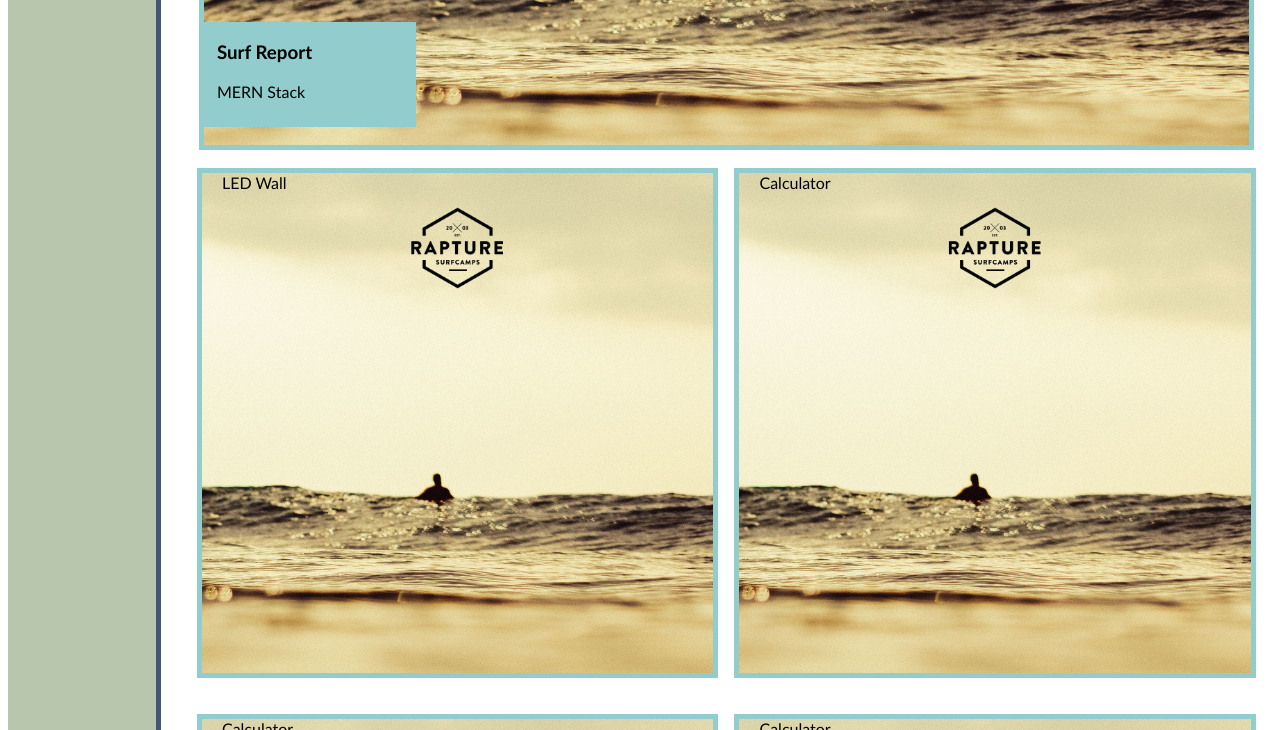
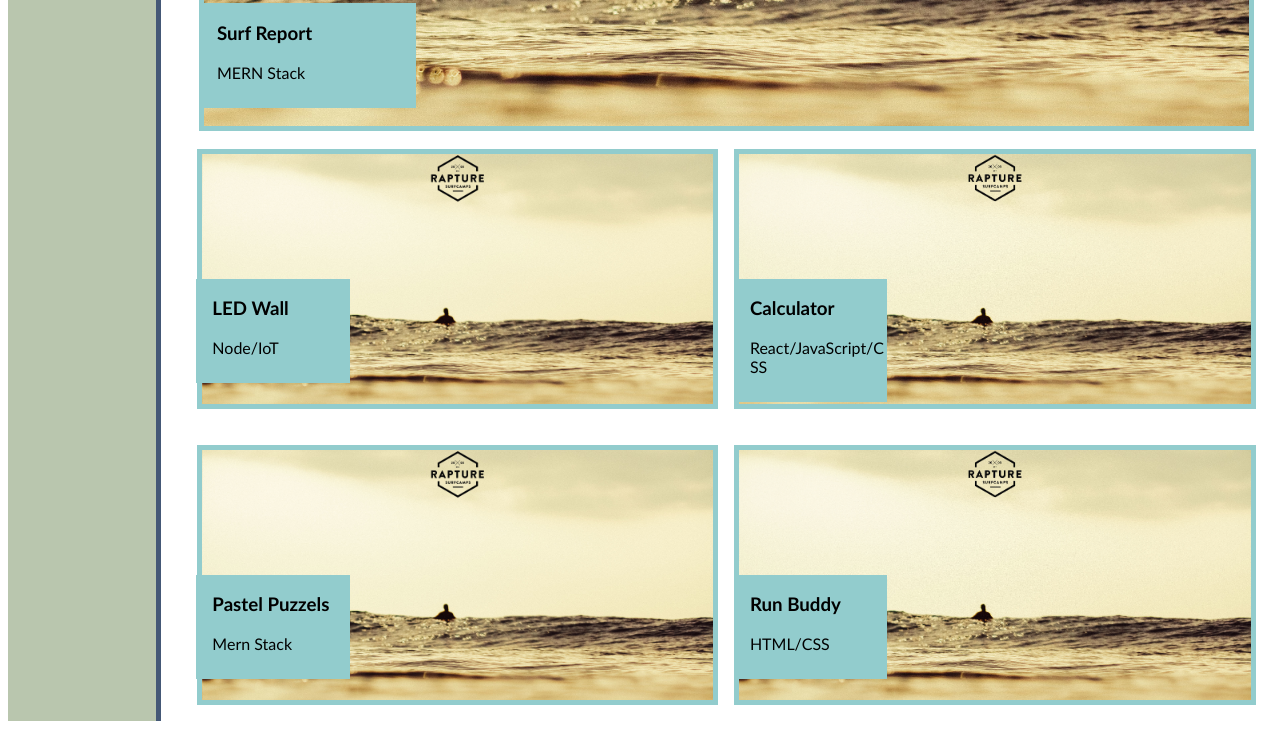
Before and after one commit to jak3ster/My-Responsive-Web-Design, a plain HTML site: page index.html in a window 1280 px wide. Shown: the part 993-1723 px from the top of the page. Drawn offline with Linux system fonts and the light colour scheme.

Commit message:
Added card titles and formatted h3 and p tags

```diff
--- a/assets/css/style.css
+++ b/assets/css/style.css
@@ -150,11 +150,11 @@ p {
     color: #445876;
 }
 
-.surf-report, .w-second-row{
+.surf-report, .w-section.column{
     position: relative;
 }
 
-.sr-title{
+.sr-title, .lw-title, .calc-title, .pp-title, .rb-title{
     position: absolute;
     background-color: #92cccd;
     width: 20%;
@@ -162,10 +162,24 @@ p {
     top: 75%;
 }
 
-.sr-title h3, p{
+.lw-title, .calc-title, .pp-title, .rb-title{
+    width: 30%;
+    margin-left: -1.6rem;
+    top: 50%;
+}
+
+.sr-title h3, .sr-title p, .lw-title h3, .lw-title p,
+.calc-title h3, .calc-title p, .pp-title h3, .pp-title p,
+.rb-title h3, .rb-title p {
     text-align: left;
     padding-left: 1rem;
+    word-break: break-all;
 }
+/*
+.lw-title h3, .lw-title p {
+    text-align: left;
+    padding-left: 1rem;
+} */
 
 #surf-report{
     height: 500px;
@@ -177,7 +191,7 @@ p {
 }
 
 #led-wall{
-    height: 500px;
+    height: 250px;
     border: 5px solid #92cccd;
     background-size: cover;
     background-position: center;
@@ -186,7 +200,7 @@ p {
 }
 
 #calculator{
-    height: 500px;
+    height:250px;
     border: 5px solid #92cccd;
     background-size: cover;
     background-position: center;
@@ -195,7 +209,7 @@ p {
 }
 
 #pastel-puzzels{
-    height: 500px;
+    height: 250px;
     border: 5px solid #92cccd;
     background-size: cover;
     background-position: center;
@@ -204,7 +218,7 @@ p {
 }
 
 #run-buddy{
-    height: 500px;
+    height: 250px;
     border: 5px solid #92cccd;
     background-size: cover;
     background-position: center;
--- a/index.html
+++ b/index.html
@@ -74,17 +74,29 @@
             </div>
             <div class="w-second-row">
                 <div id="led-wall" class="w-section column">
-                    LED Wall
+                    <div class="lw-title">
+                        <h3>LED Wall</h3>
+                        <p>Node/IoT</p>
+                    </div>
                 </div>
                 <div id="calculator" class="w-section column">
-                    Calculator
+                    <div class="calc-title">
+                        <h3>Calculator</h3>
+                        <p>React/JavaScript/CSS</p>
+                    </div>
                 </div>
                 <div class="break"></div> <!-- break -->
                 <div id="pastel-puzzels" class="w-section column">
-                    Calculator
+                    <div class="pp-title">
+                        <h3>Pastel Puzzels</h3>
+                        <p>Mern Stack</p>
+                    </div>
                 </div>
                 <div id="run-buddy" class="w-section column">
-                    Calculator
+                    <div class="rb-title">
+                        <h3>Run Buddy</h3>
+                        <p>HTML/CSS</p>
+                    </div>
                 </div>
             </div>
         </section>
@@ -102,19 +114,19 @@
         <section class="c-section">
         <div id="resume" class="contact-me">
             <ul class="c-list">
-                <li>
+                <li id="number">
                     <a href="#number">555.555.5555</a>
                 </li>
-                <li>
+                <li id="email">
                     <a href="#email">lernantino@website.com</a>
                 </li>
-                <li>
+                <li id="github">
                     <a href="#github">GitHub</a>
                 </li>
-                <li>
+                <li id="twitter">
                     <a href="#twitter">Twitter</a>
                 </li>
-                <li>
+                <li id="spotify">
                     <a href="#spotify">Spotify</a>
                 </li>
             </ul>
```
